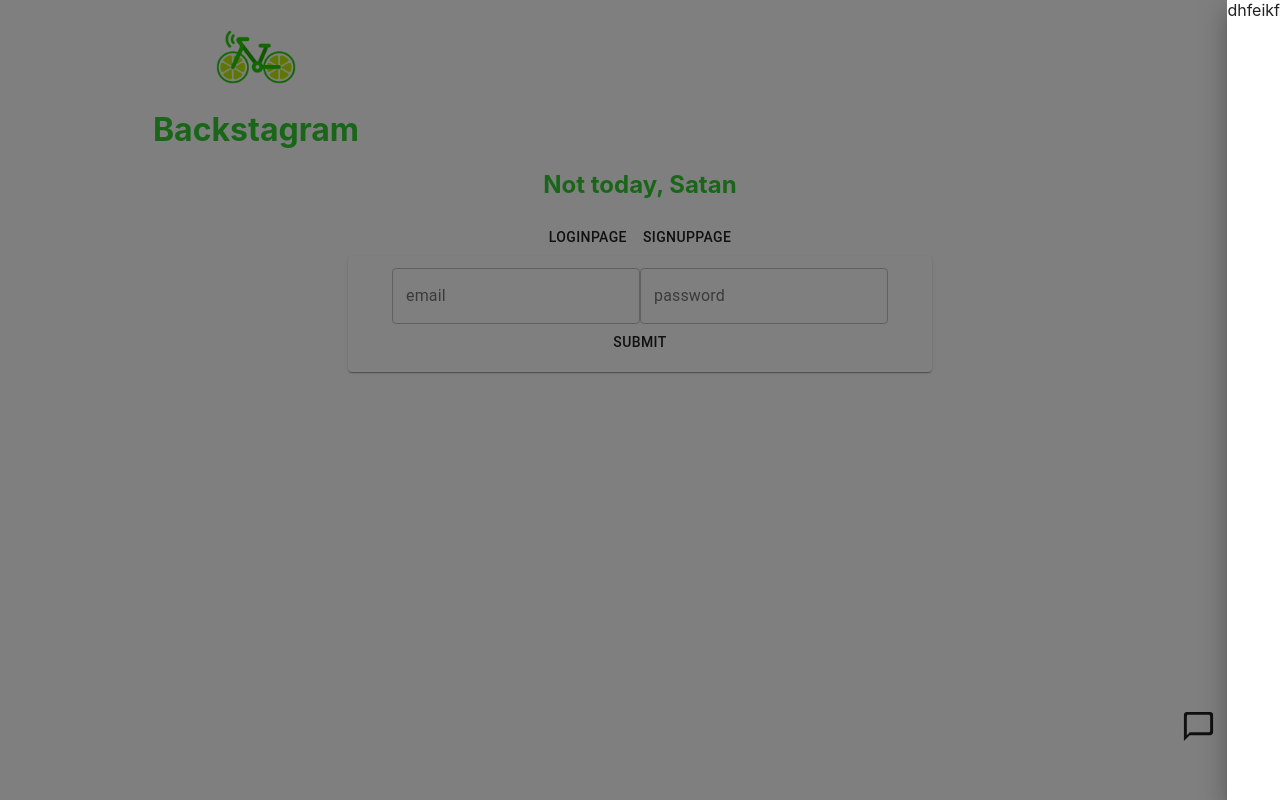
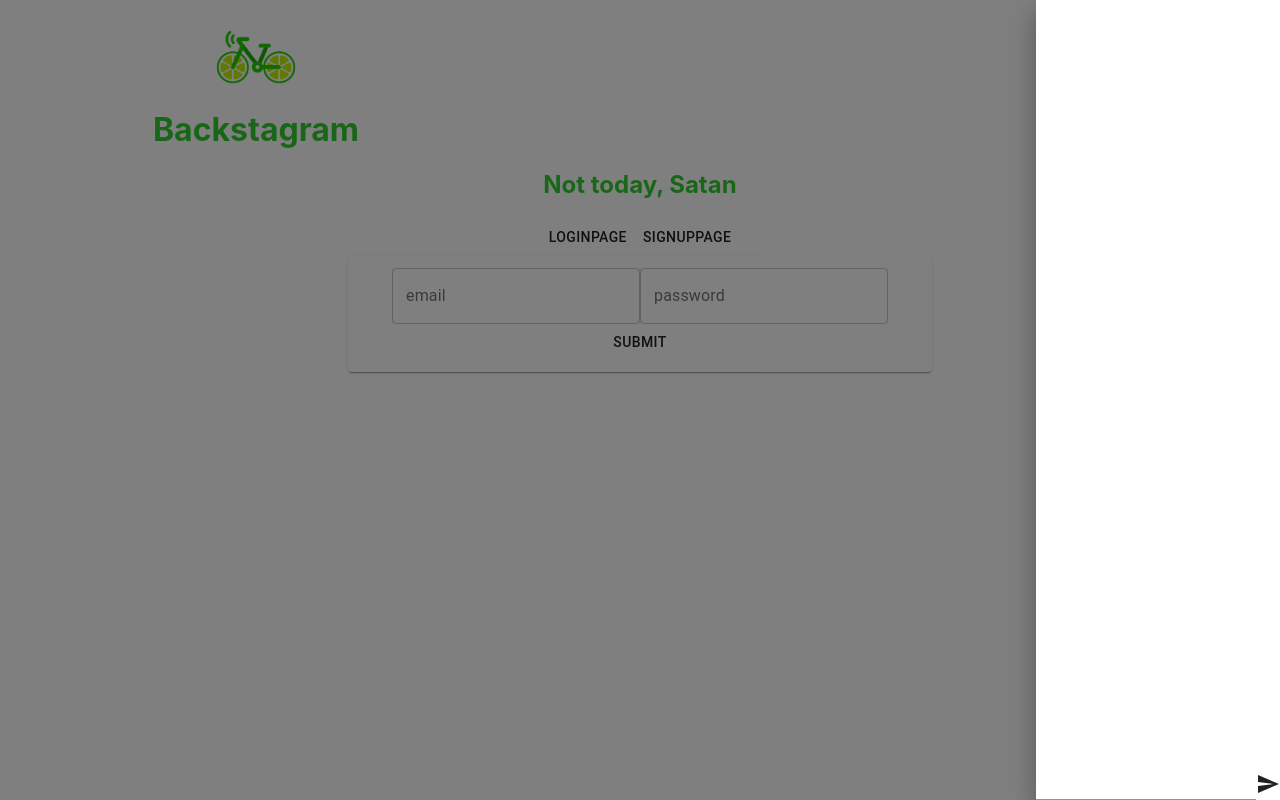
Before and after one commit to eliciaB/Backstagram, a React (Create React App) app: page / in a window 1280 px wide. Both pictures are taken after a click on the button 1198 px from the left and 726 px from the top of the page. Built offline with nearby package versions, Linux system fonts and the light colour scheme.

Commit message:
created chatroom component

```diff
--- a/src/App.css
+++ b/src/App.css
@@ -1,6 +1,10 @@
 .App {
   text-align: center;
   align-items: center;
+}
+
+.MessagesContainer {
+  height: 100%
 }
 
 .MessagingIcon {
--- a/src/App.js
+++ b/src/App.js
@@ -6,13 +6,15 @@ import Header from './components/Header'
 import ListItem from './components/ListItem'
 import List from './components/List'
 import InstaPost from './components/InstaPost';
-import { Grid, Button, Drawer } from '@material-ui/core';
+import { Grid, Button, Drawer, TextField } from '@material-ui/core';
 import InstaPostPage from './components/InstaPostPage';
 import LoginPage from './components/LoginPage';
 import SignUpPage from './components/SignUpPage';
 import MySnackBar from './components/MySnackBar';
 import UserEditData from './components/UserEditData';
 import ChatBubbleOutlineRoundedIcon from '@material-ui/icons/ChatBubbleOutlineRounded';
+import SendIcon from '@material-ui/icons/Send';
+import Chatroom from './components/Chatroom';
 
 function App() {
   const [displayElement, setDisplayElement] = React.useState()
@@ -20,7 +22,6 @@ function App() {
   const [userData, setUserData] = React.useState()
   const [message, setMessage] = React.useState("passmessage")
   const [isLoggedIn, setIsLoggedIn] = React.useState(false)
-  const [openDrawer, setOpenDrawer] = React.useState(false)
 
   React.useEffect(() => {
     if (pageName === "instaPostPage") {
@@ -66,15 +67,7 @@ function App() {
         </Grid>
       </Grid>
       <MySnackBar message = {message}/>
-      <Button onClick = {()=>setOpenDrawer(true)} className = "MessagingIcon">
-        <ChatBubbleOutlineRoundedIcon fontSize='large'/>
-      </Button>
-      <Drawer anchor = "right"
-        open = {openDrawer}
-        onClose = {()=> setOpenDrawer(false)}
-      >
-        dhfeikf
-      </Drawer>
+      <Chatroom />
     </div>
   );
 }
--- /dev/null
+++ b/src/components/Chatroom.js
@@ -0,0 +1,29 @@
+import React from 'react'
+import { Grid, Button, Drawer, TextField } from '@material-ui/core';
+import ChatBubbleOutlineRoundedIcon from '@material-ui/icons/ChatBubbleOutlineRounded';
+import SendIcon from '@material-ui/icons/Send';
+
+const Chatroom = () => {
+
+    const [openDrawer, setOpenDrawer] = React.useState(false)
+
+    return (
+        <div>
+            <Button onClick = {()=>setOpenDrawer(true)} className = "MessagingIcon">
+                <ChatBubbleOutlineRoundedIcon fontSize='large'/>
+            </Button>
+            <Drawer anchor = "right"
+                open = {openDrawer}
+                onClose = {()=> setOpenDrawer(false)}
+            >
+                <div className = "MessagesContainer"></div>
+                <Grid container direction = "row" justify = "flex-end" alignItems = "center">
+                    <TextField/>
+                    <SendIcon relative/>
+                </Grid>
+            </Drawer>
+        </div>
+    )
+}
+
+export default Chatroom
```
Also changed, not shown: src/notes.txt.
